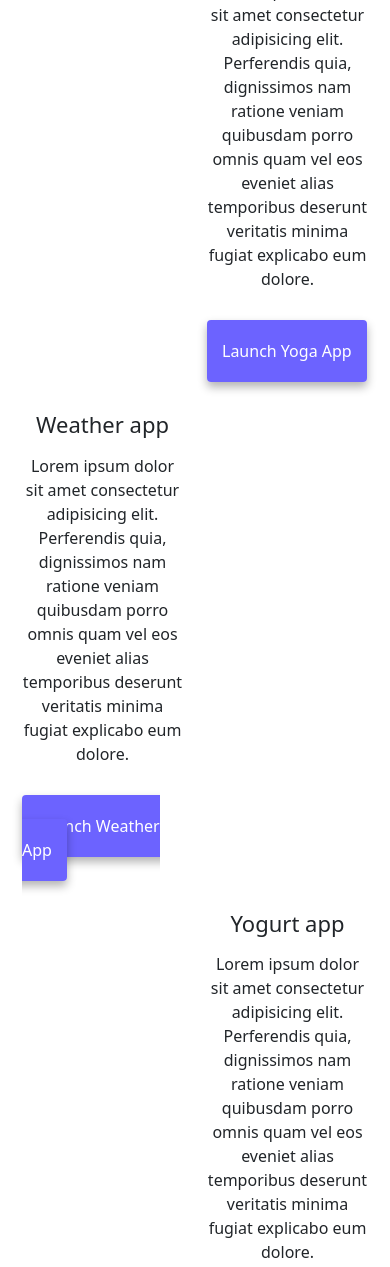
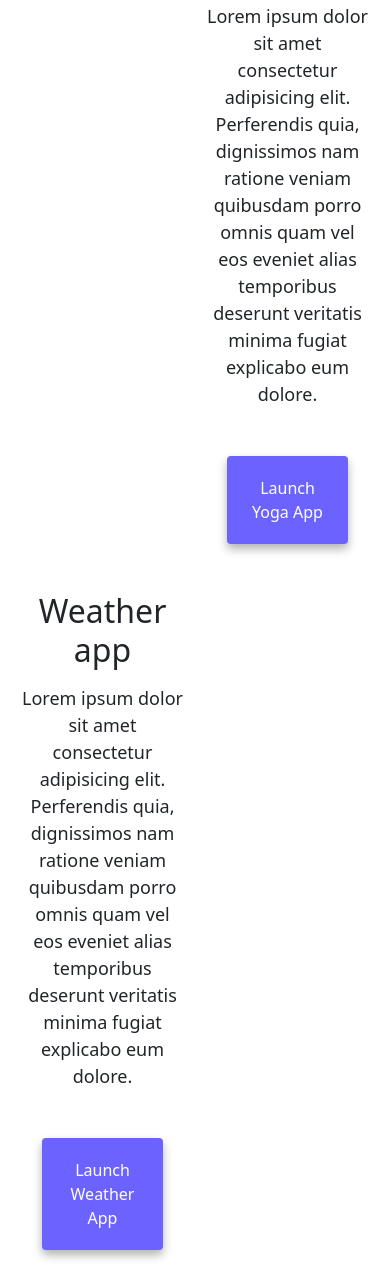
Before and after one commit to cym561/responsive-project, a plain HTML site: page index.html in a window 390 px wide. Shown: the part 542-1809 px from the top of the page. Drawn offline with nearby package versions, Linux system fonts and the light colour scheme.

Commit message:
updated image class

```diff
--- a/index.html
+++ b/index.html
@@ -60,18 +60,18 @@
     <div class="container">
         <div class="row">
           <div class="col-6">
-          <img src="yoga.png" class="img-fluid rounded change" />
+            <img src="yoga.png" class="img-fluid rounded d-none d-sm-block" />
           </div>
           <div class="col-6">
             <h2 class="mb-3">Yoga app</h2>
             <p>
               Lorem ipsum dolor sit amet consectetur adipisicing elit. Perferendis
               quia, dignissimos nam ratione veniam quibusdam porro omnis quam vel
-            eos eveniet alias temporibus deserunt veritatis minima fugiat
-            explicabo eum dolore.
+              eos eveniet alias temporibus deserunt veritatis minima fugiat explicabo
+              eum dolore.
             </p>
             <div class="mt-5">
-            <a href="#" class="primary-link" title="Launch Yoga-app">Launch Yoga App</a>
+              <a href="#" class="primary-link project-link" title="Launch Yoga-app">Launch Yoga App</a>
             </div>
           </div>
         </div>
@@ -81,34 +81,35 @@
             <p>
               Lorem ipsum dolor sit amet consectetur adipisicing elit. Perferendis
               quia, dignissimos nam ratione veniam quibusdam porro omnis quam vel
-            eos eveniet alias temporibus deserunt veritatis minima fugiat
-            explicabo eum dolore.
+              eos eveniet alias temporibus deserunt veritatis minima fugiat explicabo
+              eum dolore.
             </p>
             <div class="mt-5">
-            <a href="#" class="primary-link" title="Launch Weather-app">Launch Weather App</a>
+              <a href="#" class="primary-link project-link" title="Launch Weather-app">Launch Weather App</a>
             </div>
           </div>
           <div class="col-6">
-          <img src="weather.png" class="img-fluid rounded  change"  />
+            <img src="weather.png" class="img-fluid rounded d-none d-sm-block" />
           </div>
         </div>
         <div class="row mt-5">
           <div class="col-6">
-          <img src="yogurt.png" class="img-fluid rounded change" />
+            <img src="yogurt.png" class="img-fluid rounded d-none d-sm-block" />
           </div>
           <div class="col-6">
             <h2 class="mb-3">Yogurt app</h2>
             <p>
               Lorem ipsum dolor sit amet consectetur adipisicing elit. Perferendis
               quia, dignissimos nam ratione veniam quibusdam porro omnis quam vel
-            eos eveniet alias temporibus deserunt veritatis minima fugiat
-            explicabo eum dolore.
+              eos eveniet alias temporibus deserunt veritatis minima fugiat explicabo
+              eum dolore.
             </p>
             <div class="mt-5">
-            <a href="#" class="primary-link" title="Launch Yogurt-app">Launch Weather App</a>
+              <a href="#" class="primary-link project-link" title="Launch Yogurt-app">Launch Yogurt App</a>
             </div>
           </div>
         </div>
       </div>
+
   </body>
 </html>
--- a/style.css
+++ b/style.css
@@ -87,21 +87,14 @@
     text-decoration: underline;
   }
 
-/* Common styles for all screen sizes */
 
-/* Responsive styles for smaller screens */
 @media (max-width: 576px) {
-  .change {
-    display: none;
-  }
 
   body {
     max-width: 100%;
-    padding: 0 10px; /* Adjust padding for better readability */
+    padding: 0 10px;
     margin-bottom: 50px;
   }
-
-
 
   img, svg {
     max-width: 100%;
@@ -116,14 +109,19 @@
     font-size: 28px;
   }
 
-  h2 {
-    text-align: center;
-    font-size: 22px;
-  }
 
-  p {
-    font-size: 16px;
+  h2{
+    font-size: 32px;
     text-align: center;
   }
 
+  p{
+    text-align: center;
+  }
+
+  .project-link{
+    display: block;
+    text-align: center;
+    margin: 0 20px;
+  }
 }
```
Lines whose indentation alone changed are shown as unchanged.
